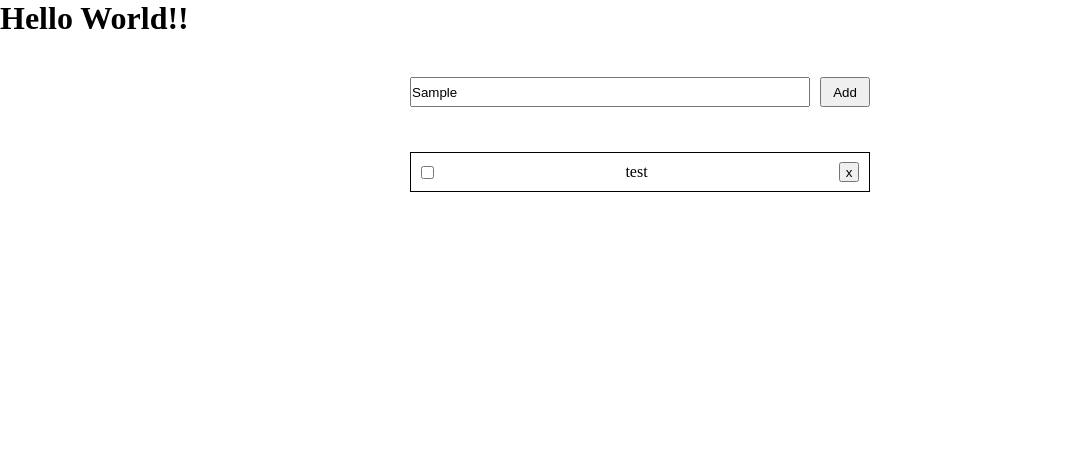
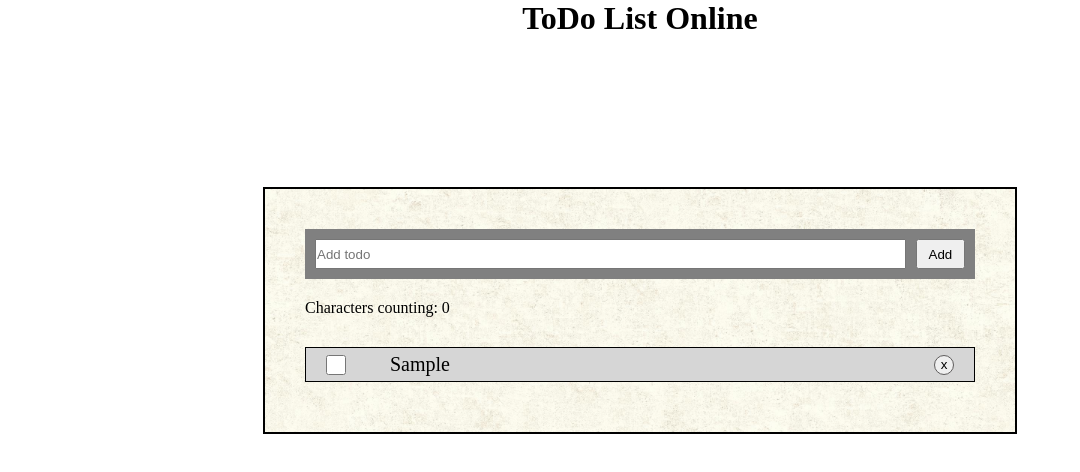
Before and after one commit to MihaiGoncear/todoList, a website: page index.html in a window 1280 px wide. Both pictures are taken after typing "Sample" into the empty fields and a click on the button "Add". Shown: the whole page, without its empty margins (0-1080 px from the left). Drawn offline with Linux system fonts and the light colour scheme.

Commit message:
last lesson hw myself

```diff
--- a/index.html
+++ b/index.html
@@ -7,23 +7,19 @@
     <title>todo-list</title>
 </head>
 <body>
+    <h1>ToDo List Online</h1>
     <div class="full-container">
-        <h1>Hello World!!</h1>
-        <div class="todo-container">
-            <div class="add-new-input">
-                <input type="text" placeholder="Add todo">
-                <button>Add</button>
+
+        <div id="todo-container" class="todo-container">
+            <div id="add-new-input" class="add-new-input">
+                <input id="input-text" type="text" placeholder="Add todo">
+                <button id="add-button">Add</button>
             </div>
-            <div class="todo-list">
-                <ul>
-                    <li class="todo-list-item">
-                        <input class="status" type="checkbox">
-                        <span class="todo-result">test</span>
-                        <button class="remove">x</button>
-                    </li>
-                </ul>
-            </div>
+            <span id="counter" class="counter">Characters counting: 0</span>
+            <ul id="todo-list" class="todo-list"></ul>
         </div>
     </div>
+    <script src="script.js"></script>
 </body>
+
 </html>
--- /dev/null
+++ b/script.js
@@ -0,0 +1,64 @@
+let inputText = document.getElementById('input-text');
+let addButton = document.getElementById('add-button');
+let todoList = document.getElementById('todo-list');
+let counter = document.getElementById('counter');
+
+addButton.addEventListener('click', addNewTextElement);
+todoList.addEventListener('click', listButtons);
+inputText.addEventListener('keyup', countInput);
+
+
+
+
+
+function addNewTextElement() {
+
+    if (inputText.value === '') return;
+
+    const newLi = document.createElement('li');
+    const newRemoveButton = document.createElement('button');
+    const newCheckbox = document.createElement('input');
+    const newSpan = document.createElement('span');
+
+    newLi.classList.add('todo-list-item');
+
+    newSpan.classList.add('todo-result');
+    newSpan.innerText = inputText.value;
+
+    newRemoveButton.classList.add('remove');
+    newRemoveButton.innerText = 'x';
+    newRemoveButton.dataset.action = 'remove';
+
+    newCheckbox.classList.add('status');
+    newCheckbox.type ='checkbox';
+    newCheckbox.dataset.action = 'checked';
+
+    todoList.append(newLi);
+
+    newLi.append(newCheckbox);
+    newLi.append(newSpan);
+    newLi.append(newRemoveButton);
+
+    inputText.value = '';
+    counter.innerText = 'Characters counting: 0'
+}
+
+
+function listButtons(event){
+    if(event.target.dataset.action === 'remove'){
+        event.target.closest('li').remove();
+    }
+    if(event.target.dataset.action === 'checked'){
+        event.target.closest('li').classList.toggle('complete')
+    }
+};
+
+
+function countInput(){
+    let inputNum = inputText.value.length;
+    if (inputNum >= 1){
+        counter.innerText = 'Characters counting: ' + inputNum;
+    } else {
+        counter.innerText = `Characters counting: 0`;
+    };
+};
--- a/scss/style.scss
+++ b/scss/style.scss
@@ -4,51 +4,102 @@
     box-sizing: border-box;
 }
 
-body {
-    background-image: url('./pictures/bj.jpeg');
+h1 {
+    text-align: center;
+}
+.full-container {
+    margin: 0 auto;
+    display: flex;
+    justify-content: center;
+
+
+}
+
+.todo-container {
+    display: flex;
+    flex-flow: column;
+    justify-content: center;
+    border: 2px solid black;
+    padding: 40px;
+    margin-top: 150px;
+    background-image: url("../pictures/bg-container.jpg");
     background-repeat: no-repeat;
     background-position: center;
     background-size: cover;
 }
 
 .add-new-input {
+    justify-content: space-between;
+    width: 670px;
     display: flex;
-    justify-content: center;
-    margin: 40px 0;
+    margin-bottom: 20px;
+    padding: 10px;
+    background-color: grey;
 
     input {
-        width: 400px;
+        width: 600px;
         margin-right: 10px;
         height: 30px;
     }
     button {
+        cursor: pointer;
         width: 50px;
+        margin: 0;
     }
 }
 
+.counter{
+    margin-bottom: 30px;
+}
+
 .todo-list {
+    list-style: none;
+}
+
+.todo-list-item {
+    margin-bottom: 10px;
+    background-color: rgb(214, 214, 214);
     display: flex;
-    justify-content: center;
-    margin: 20px 0;
-
-    ul {
-        list-style: none;
-        .todo-list-item {
-            display: flex;
-            width: 460px;
-            height: 40px;
+    width: 670px;
+    height: auto;
     border: 1px solid rgb(0, 0, 0);
     justify-content: space-between;
     align-items: center;
-            margin: 5px 10px;
+    padding: 5px 0;
+}
+
+.todo-result {
+    font-size: 20px;
+    text-transform: capitalize;
+    word-wrap: break-word;
+    width: 500px;
+
 }
 .status {
-            margin-left: 10px;
-        }
-        .remove {
-            margin-right: 10px;
+    cursor: pointer;
+    margin: 0 20px;
     width: 20px;
     height: 20px;
+    border-radius: 25px;
+}
+
+.remove {
+    margin: 0 20px;
+    width: 20px;
+    height: 20px;
+    border: rgb(95, 93, 93) 1px solid;
+    border-radius: 25px;
+    cursor: pointer;
+    &:hover{
+        background-color: rgb(253, 133, 133);
+        border: red 1px solid;
+        color: red;
+        font-weight: bold;
     }
 }
+
+.complete {
+    background-color: rgb(159, 209, 159);
+    border: 2px green solid;
+    color: rgba(0, 0, 0, 0.329);
 }
```
Also changed, not shown: css/style.css, pictures/bg-container.jpg (added), pictures/bg.jpg (deleted). Lines whose indentation alone changed are shown as unchanged.
